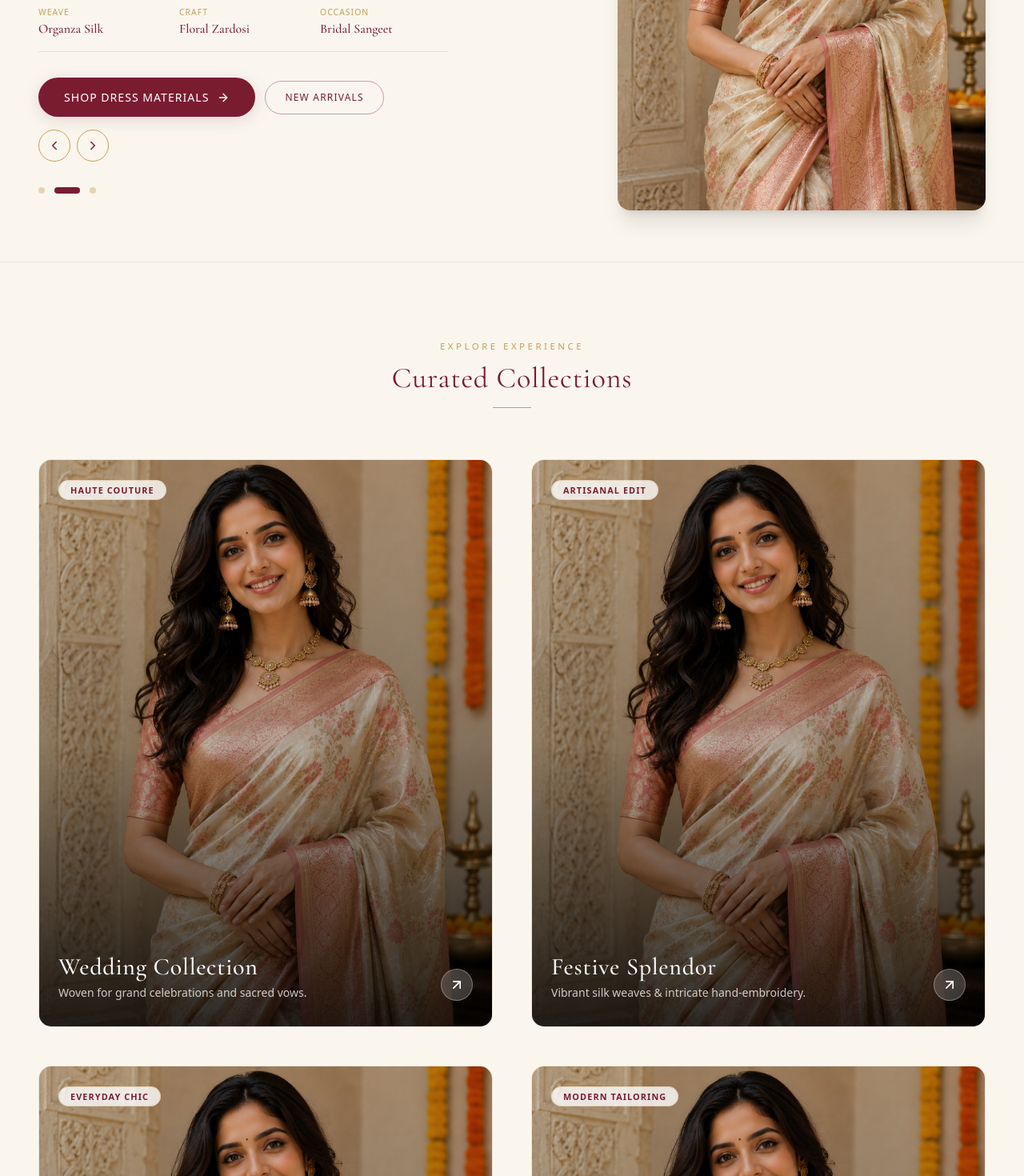
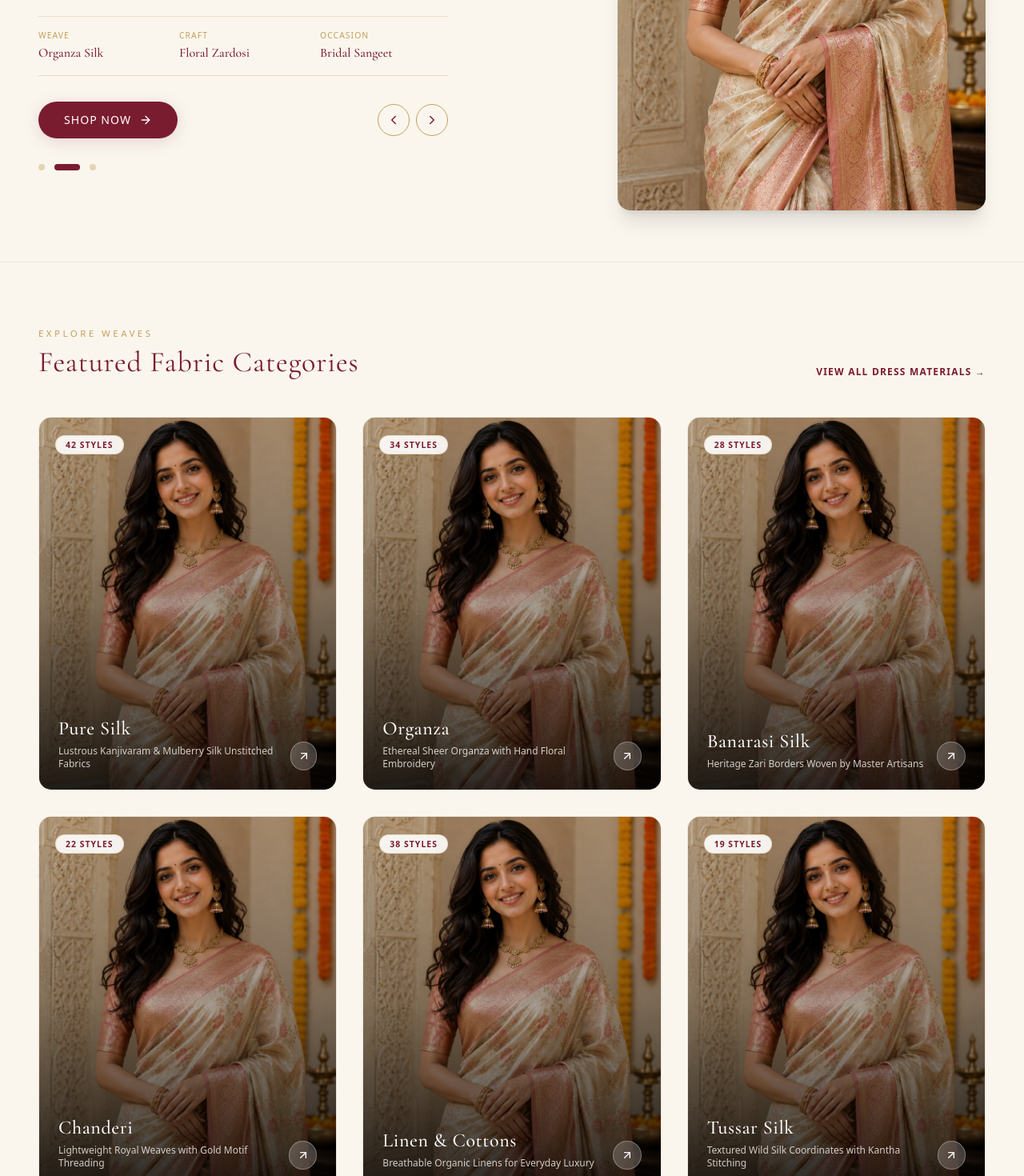
Before and after one commit to gaurangistore/gaurangi-website, a Next.js app: page / in a window 1280 px wide. Shown: the part 500-1970 px from the top of the page at 80% size. Built offline with nearby package versions, Linux system fonts and the light colour scheme; no server answers; the database is empty; a web font is replaced by a local one.

Commit message:
Implement Homepage v2: Lean 8-section conversion architecture with single Hero CTA, fabric categories, 8 new arrivals, and trust pillars

```diff
--- a/src/app/page.tsx
+++ b/src/app/page.tsx
@@ -1,53 +1,37 @@
 import { Navbar } from '@/components/Navbar';
 import { HeroSection } from '@/components/HeroSection';
-import { FeaturedCollections } from '@/components/FeaturedCollections';
+import { FeaturedCategories } from '@/components/FeaturedCategories';
 import { NewArrivals } from '@/components/NewArrivals';
 import { WhyGaurangi } from '@/components/WhyGaurangi';
-import { ShopByOccasion } from '@/components/ShopByOccasion';
-import { TrendingCategories } from '@/components/TrendingCategories';
-import { Lookbook } from '@/components/Lookbook';
 import { CustomerStories } from '@/components/CustomerStories';
-import { InstagramGallery } from '@/components/InstagramGallery';
 import { Newsletter } from '@/components/Newsletter';
 import { Footer } from '@/components/Footer';
 
 export default function Home() {
   return (
     <main className="min-h-screen bg-[#FAF6EE] text-[#1F1F1F] selection:bg-[#7A1C30] selection:text-white">
-      {/* 1. Transparent to Sticky Navigation */}
+      {/* 1. Header & Navigation */}
       <Navbar />
 
-      {/* 2. Magazine Cover Hero Section */}
+      {/* 2. Hero Banner (Single Image, Single Message, Single CTA: Shop Now) */}
       <HeroSection />
 
-      {/* 3. Featured Collections */}
-      <FeaturedCollections />
+      {/* 3. Featured Fabric Categories (Pure Silk, Organza, Banarasi, Chanderi, Linen, Cotton) */}
+      <FeaturedCategories />
 
-      {/* 4. New Arrivals Horizontal Carousel */}
+      {/* 4. New Arrivals (8 Featured Products Grid) */}
       <NewArrivals />
 
-      {/* 5. "Why Gaurangi" Brand Storytelling */}
+      {/* 5. Why Gaurangi (4 Scannable Trust Pillars) */}
       <WhyGaurangi />
 
-      {/* 6. Shop by Occasion */}
-      <ShopByOccasion />
-
-      {/* 7. Trending Categories */}
-      <TrendingCategories />
-
-      {/* 8. Featured Lookbook */}
-      <Lookbook />
-
-      {/* 9. Customer Stories */}
+      {/* 6. Customer Reviews (3 Verified Stories) */}
       <CustomerStories />
 
-      {/* 10. Instagram Gallery */}
-      <InstagramGallery />
-
-      {/* 11. Private Invitations Newsletter */}
+      {/* 7. Newsletter Subscription */}
       <Newsletter />
 
-      {/* 12. Brand Footer */}
+      {/* 8. Boutique Footer */}
       <Footer />
     </main>
   );
--- a/src/components/CustomerStories.tsx
+++ b/src/components/CustomerStories.tsx
@@ -27,7 +27,7 @@ export const CustomerStories: React.FC = () => {
 
         {/* Stories Cards */}
         <div className="grid grid-cols-1 md:grid-cols-3 gap-8">
-          {stories.map((story) => (
+          {stories.slice(0, 3).map((story) => (
             <div
               key={story.id}
               className="bg-[#FAF6EE] p-8 rounded-2xl border border-[#EAE5D9] flex flex-col justify-between shadow-sm hover:shadow-md transition-shadow"
--- /dev/null
+++ b/src/components/FeaturedCategories.tsx
@@ -0,0 +1,132 @@
+'use client';
+
+import React from 'react';
+import Link from 'next/link';
+import { ArrowUpRight } from 'lucide-react';
+import { DUMMY_IMAGE, getImageUrl } from '@/lib/constants';
+
+interface FabricCategory {
+  id: string;
+  name: string;
+  count: string;
+  subtitle: string;
+  image: string;
+  fabricQuery: string;
+}
+
+const FABRIC_CATEGORIES: FabricCategory[] = [
+  {
+    id: 'cat-silk',
+    name: 'Pure Silk',
+    count: '42 Styles',
+    subtitle: 'Lustrous Kanjivaram & Mulberry Silk Unstitched Fabrics',
+    image: '/images/model-dummy.jpg',
+    fabricQuery: 'Silk',
+  },
+  {
+    id: 'cat-organza',
+    name: 'Organza',
+    count: '34 Styles',
+    subtitle: 'Ethereal Sheer Organza with Hand Floral Embroidery',
+    image: '/images/model-dummy.jpg',
+    fabricQuery: 'Organza',
+  },
+  {
+    id: 'cat-banarasi',
+    name: 'Banarasi Silk',
+    count: '28 Styles',
+    subtitle: 'Heritage Zari Borders Woven by Master Artisans',
+    image: '/images/model-dummy.jpg',
+    fabricQuery: 'Banarasi',
+  },
+  {
+    id: 'cat-chanderi',
+    name: 'Chanderi',
+    count: '22 Styles',
+    subtitle: 'Lightweight Royal Weaves with Gold Motif Threading',
+    image: '/images/model-dummy.jpg',
+    fabricQuery: 'Chanderi',
+  },
+  {
+    id: 'cat-linen',
+    name: 'Linen & Cottons',
+    count: '38 Styles',
+    subtitle: 'Breathable Organic Linens for Everyday Luxury',
+    image: '/images/model-dummy.jpg',
+    fabricQuery: 'Linen',
+  },
+  {
+    id: 'cat-tussar',
+    name: 'Tussar Silk',
+    count: '19 Styles',
+    subtitle: 'Textured Wild Silk Coordinates with Kantha Stitching',
+    image: '/images/model-dummy.jpg',
+    fabricQuery: 'Tussar',
+  },
+];
+
+export const FeaturedCategories: React.FC = () => {
+  return (
+    <section className="py-20 px-6 md:px-12 max-w-7xl mx-auto w-full">
+      {/* Section Header */}
+      <div className="flex flex-col md:flex-row md:items-end justify-between mb-12 gap-4">
+        <div>
+          <span className="text-[0.72rem] tracking-[0.3em] uppercase text-[#C5A059] font-medium block mb-2">
+            Explore Weaves
+          </span>
+          <h2 className="font-serif-editorial text-3xl md:text-4xl text-[#7A1C30] font-normal tracking-wide">
+            Featured Fabric Categories
+          </h2>
+        </div>
+        <Link
+          href="/dress-materials"
+          className="text-xs uppercase tracking-widest text-[#7A1C30] font-semibold hover:underline flex items-center gap-1"
+        >
+          View All Dress Materials →
+        </Link>
+      </div>
+
+      {/* Grid of Visual Category Cards */}
+      <div className="grid grid-cols-1 sm:grid-cols-2 lg:grid-cols-3 gap-8">
+        {FABRIC_CATEGORIES.map((cat) => (
+          <Link
+            key={cat.id}
+            href={`/dress-materials?fabric=${encodeURIComponent(cat.fabricQuery)}`}
+            className="group relative overflow-hidden rounded-2xl bg-[#F3EFEA] border border-[#EAE5D9] transition-all duration-500 hover:shadow-xl block aspect-[4/5]"
+          >
+            {/* Image */}
+            <img
+              src={getImageUrl(cat.image)}
+              alt={cat.name}
+              className="w-full h-full object-cover object-top transition-transform duration-700 ease-out group-hover:scale-105"
+            />
+            {/* Dark Vignette Overlay */}
+            <div className="absolute inset-0 bg-gradient-to-t from-black/80 via-black/25 to-transparent transition-opacity duration-300 group-hover:opacity-90" />
+
+            {/* Top Count Badge */}
+            <div className="absolute top-5 left-5 z-10">
+              <span className="px-3 py-1 rounded-full bg-white/90 backdrop-blur-md text-[0.65rem] tracking-widest uppercase font-semibold text-[#7A1C30] border border-[#C5A059]/30">
+                {cat.count}
+              </span>
+            </div>
+
+            {/* Bottom Meta */}
+            <div className="absolute bottom-6 left-6 right-6 z-10 text-white flex items-end justify-between">
+              <div>
+                <h3 className="font-serif-editorial text-2xl font-medium tracking-wide mb-1">
+                  {cat.name}
+                </h3>
+                <p className="text-xs font-light text-[#FAF6EE]/80 font-sans line-clamp-2">
+                  {cat.subtitle}
+                </p>
+              </div>
+              <div className="w-9 h-9 rounded-full bg-white/20 backdrop-blur-md border border-white/30 flex items-center justify-center text-white transition-all duration-300 group-hover:bg-[#7A1C30] group-hover:border-[#7A1C30]">
+                <ArrowUpRight className="w-4 h-4" />
+              </div>
+            </div>
+          </Link>
+        ))}
+      </div>
+    </section>
+  );
+};
--- a/src/components/HeroSection.tsx
+++ b/src/components/HeroSection.tsx
@@ -92,12 +92,9 @@ export const HeroSection: React.FC = () => {
           {/* Action Buttons & Slider Controls */}
           <div className="flex flex-wrap items-center justify-between gap-4 pt-2 w-full max-w-lg">
             <div className="flex items-center gap-3">
-              <Link href="/dress-materials" className="btn-maroon group shadow-md">
-                <span>Shop Dress Materials</span>
+              <Link href="/dress-materials" className="btn-maroon group shadow-md px-8 py-3.5 text-xs font-semibold uppercase tracking-widest">
+                <span>Shop Now</span>
                 <ArrowRight className="w-4 h-4 transition-transform duration-300 group-hover:translate-x-1" />
-              </Link>
-              <Link href="/#new-arrivals" className="px-6 py-3 rounded-full text-xs uppercase tracking-widest font-medium border border-[#7A1C30]/40 text-[#7A1C30] hover:bg-[#7A1C30] hover:text-white transition-all">
-                New Arrivals
               </Link>
             </div>
 
--- a/src/components/Navbar.tsx
+++ b/src/components/Navbar.tsx
@@ -54,6 +54,12 @@ export const Navbar: React.FC = () => {
               className="transition-colors text-[#7A1C30] font-semibold"
             >
               Dress Materials
+            </Link>
+            <Link
+              href="/#new-arrivals"
+              className="transition-colors text-[#1F1F1F] hover:text-[#7A1C30]"
+            >
+              New Arrivals
             </Link>
             <Link
               href="/#about"
@@ -161,6 +167,9 @@ export const Navbar: React.FC = () => {
                 <Link href="/dress-materials" onClick={() => setMobileMenuOpen(false)} className="text-[#7A1C30] font-semibold">
                   Dress Materials
                 </Link>
+                <Link href="/#new-arrivals" onClick={() => setMobileMenuOpen(false)} className="hover:text-[#7A1C30]">
+                  New Arrivals
+                </Link>
                 <Link href="/#about" onClick={() => setMobileMenuOpen(false)} className="hover:text-[#7A1C30]">
                   About
                 </Link>
```
Also changed, not shown: src/components/NewArrivals.tsx (+21 -10 lines), src/components/WhyGaurangi.tsx (+29 -30 lines).
